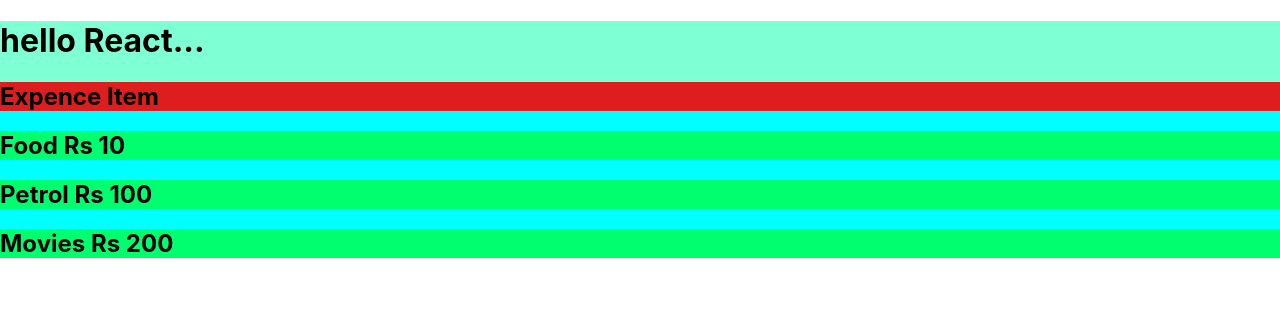
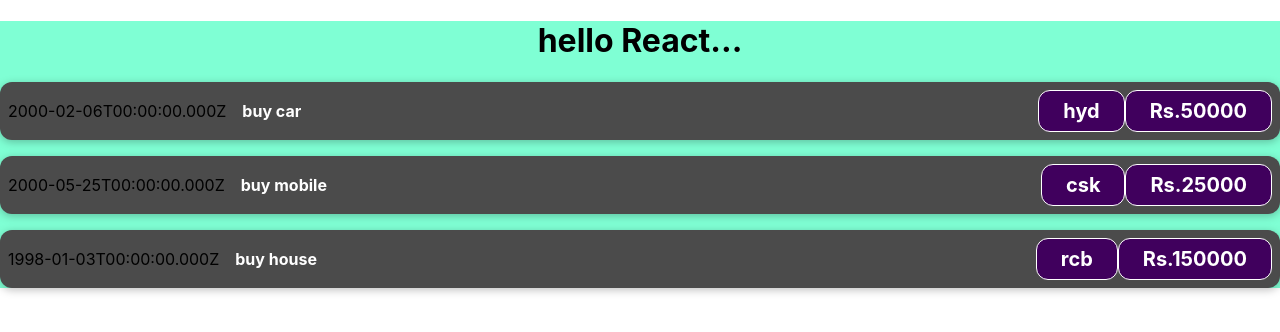
Before and after one commit to BadriVamsiKrish/vamsi-react-app, a React (Create React App) app: page / in a window 1280 px wide. Shown: the top 332 px of the page. Built offline with nearby package versions, Linux system fonts and the light colour scheme.

Commit message:
react module 1 task 9/12

```diff
--- a/src/App.css
+++ b/src/App.css
@@ -1,5 +1,5 @@
 .App {
-  /*text-align: center;*/
+  text-align: center;
   background-color: aquamarine;
 }
 
--- a/src/App.js
+++ b/src/App.js
@@ -3,10 +3,31 @@
 import ExpenceItem from './component/ExpenceItem';
 
 function App() {
+  const data = [
+    {
+      title:'buy car',
+      date:new Date(2000,1,6),
+      amount:50000,
+      location:'hyd'
+    },
+    {
+      title:'buy mobile',
+      date:new Date(2000,4,25),
+      amount:25000,
+      location:'csk'
+    },
+    {
+      title:'buy house',
+      date:new Date(1997,12,3),
+      amount:150000,
+      location:'rcb'
+    }
+  ];
+
   return (
     <div className="App">
       <h1>hello React...</h1>
-      <ExpenceItem></ExpenceItem>
+      {data.map((i)=>(<ExpenceItem title={i.title} date={i.date} amount={i.amount} location={i.location}></ExpenceItem>))}
     </div>
   );
 }
--- a/src/component/ExpenceItem.css
+++ b/src/component/ExpenceItem.css
@@ -1,14 +1,56 @@
-.container{
-  text-align: center;
-  background-color: aqua;
+.expense-item {
+  display: flex;
+  justify-content: space-between;
+  align-items: center;
+  box-shadow: 0 2px 8px rgba(0, 0, 0, 0.25);
+  padding: 0.5rem;
+  margin: 1rem 0;
+  border-radius: 12px;
+  background-color: #4b4b4b;
 }
-.heading{
+
+.expense-item__description {
   display: flex;
-  text-align: center;
-  background-color: rgb(222, 30, 30);
+  flex-direction: column;
+  gap: 1rem;
+  align-items: flex-end;
+  flex-flow: column-reverse;
+  justify-content: flex-start;
+  flex: 1;
 }
-.item{
-  display: flex;
-  text-align: center;
-  background-color: rgb(0, 255, 110);
+
+.expense-item h2 {
+  color: #3a3a3a;
+  font-size: 1rem;
+  flex: 1;
+  margin: 0 1rem;
+  color: white;
 }
+
+.expense-item__price {
+  font-size: 1rem;
+  font-weight: bold;
+  color: white;
+  background-color: #40005d;
+  border: 1px solid white;
+  padding: 0.5rem;
+  border-radius: 12px;
+}
+
+@media (min-width: 580px) {
+  .expense-item__description {
+    flex-direction: row;
+    align-items: center;
+    justify-content: flex-start;
+    flex: 1;
+  }
+
+  .expense-item__description h2 {
+    font-size: 1.25rem;
+  }
+
+  .expense-item__price {
+    font-size: 1.25rem;
+    padding: 0.5rem 1.5rem;
+  }
+}
--- a/src/component/ExpenceItem.js
+++ b/src/component/ExpenceItem.js
@@ -1,13 +1,13 @@
 import './ExpenceItem.css';
-function ExpenceItem() {
+function ExpenceItem(props) {
+
   return(
-    <div className="container">
-    <h2 className="heading">Expence Item</h2>
-    <h2 className="item">Food Rs 10</h2>
-    <h2 className="item">Petrol Rs 100</h2>
-    <h2 className="item">Movies Rs 200</h2>
+    <div className='expense-item'>
+      <div>{props.date.toISOString()}</div>
+      <h2 className='expense-item__description'>{props.title}</h2>
+      <div className='expense-item__price'>{props.location}</div>
+      <div className='expense-item__price'>Rs.{props.amount}</div>
     </div>
-
   );
 
 }
```
